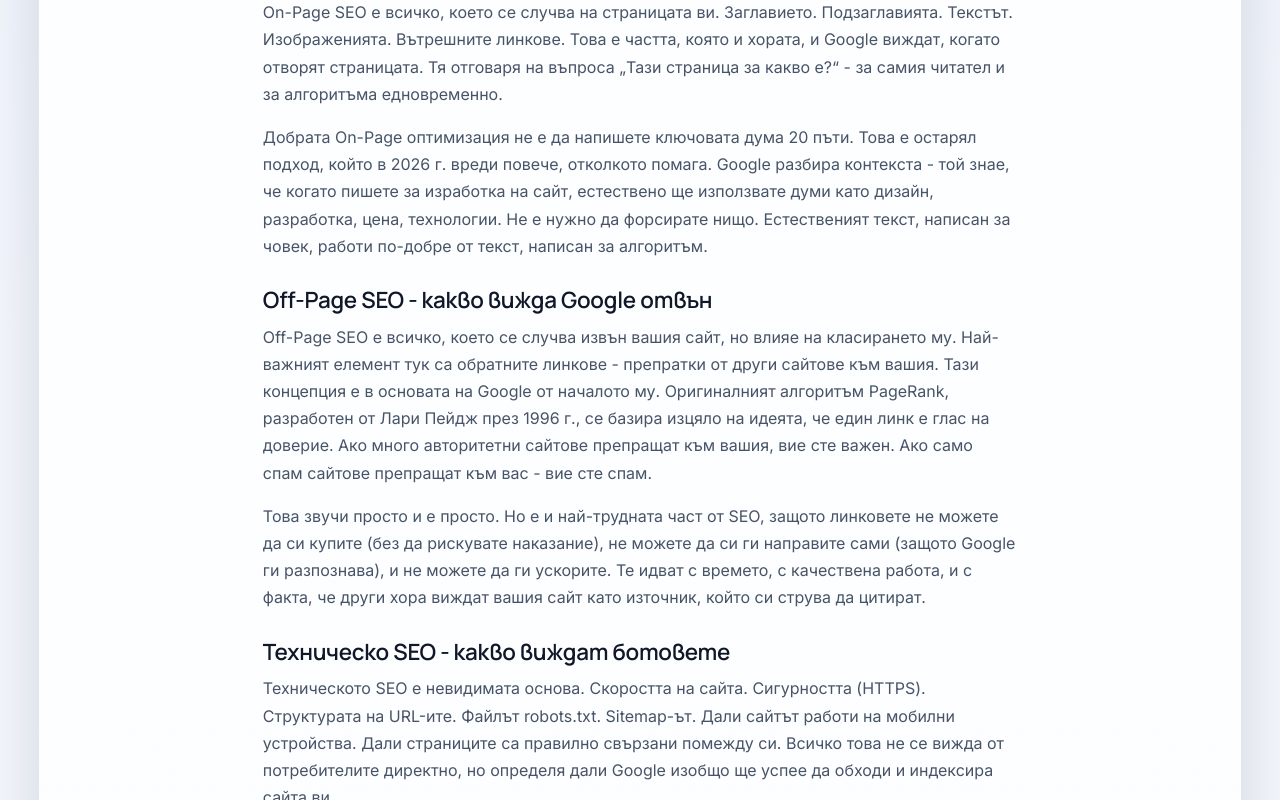
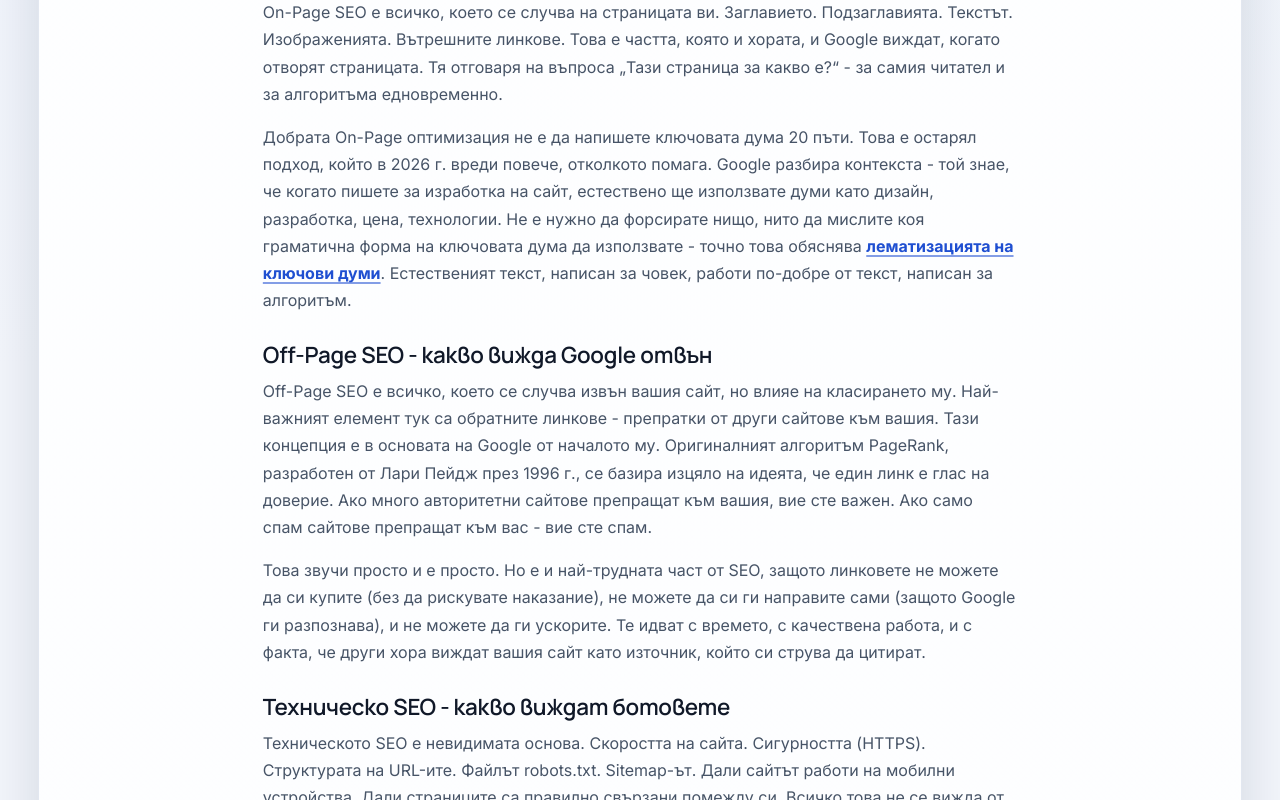
Before and after one commit to inweblife/inweblife, a Next.js app: page /kak-raboti-seo in a window 1280 px wide. Shown: the part 3240-4040 px from the top of the page. Built offline with nearby package versions, Linux system fonts and the light colour scheme; no server answers.

Commit message:
added some internal links

```diff
--- a/pages/kak-raboti-seo.js
+++ b/pages/kak-raboti-seo.js
@@ -236,8 +236,13 @@ const KakRabotiSeo = () => {
               Добрата On-Page оптимизация не е да напишете ключовата дума 20 пъти. Това е остарял
               подход, който в 2026 г. вреди повече, отколкото помага. Google разбира контекста -
               той знае, че когато пишете за изработка на сайт, естествено ще използвате думи като
-              дизайн, разработка, цена, технологии. Не е нужно да форсирате нищо. Естественият
-              текст, написан за човек, работи по-добре от текст, написан за алгоритъм.
+              дизайн, разработка, цена, технологии. Не е нужно да форсирате нищо, нито да мислите
+              коя граматична форма на ключовата дума да използвате - точно това обяснява{" "}
+              <Link href="/lematizatsia-na-klyuchovi-dumi">
+                <strong>лематизацията на ключови думи</strong>
+              </Link>
+              . Естественият текст, написан за човек, работи по-добре от текст, написан за
+              алгоритъм.
             </p>
 
             <h3>Off-Page SEO - какво вижда Google отвън</h3>
@@ -578,7 +583,7 @@ const KakRabotiSeo = () => {
           <RelatedPosts
             currentHref="/kak-raboti-seo"
             styles={styles}
-            exclude={["/seo-optimizaciya-na-ueb-sait", "/aeo-ai-overview", "/ai-seo-lie", "/seo-slug-kanibalizaciya", "/wordpress-seo"]}
+            exclude={["/seo-optimizaciya-na-ueb-sait", "/aeo-ai-overview", "/ai-seo-lie", "/seo-slug-kanibalizaciya", "/wordpress-seo", "/lematizatsia-na-klyuchovi-dumi"]}
           />
 
           <ShareButtons
--- a/pages/semantichno-yadro.js
+++ b/pages/semantichno-yadro.js
@@ -829,6 +829,7 @@ const SemantichnoYadro = () => {
             currentHref="/semantichno-yadro"
             styles={styles}
             exclude={[
+              "/lematizatsia-na-klyuchovi-dumi",
               "/lokalno-seo",
               "/wordpress-site",
               "/kak-raboti-google-ads",
```
